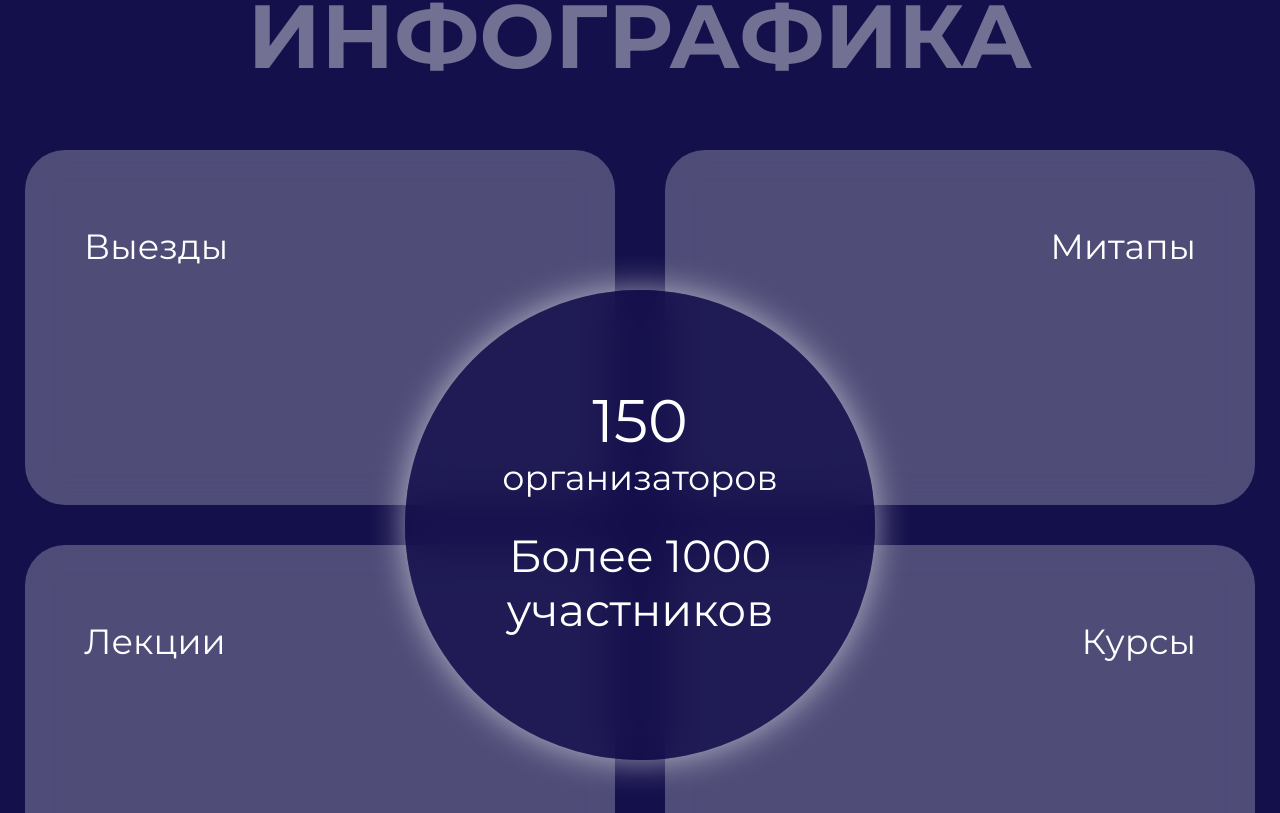
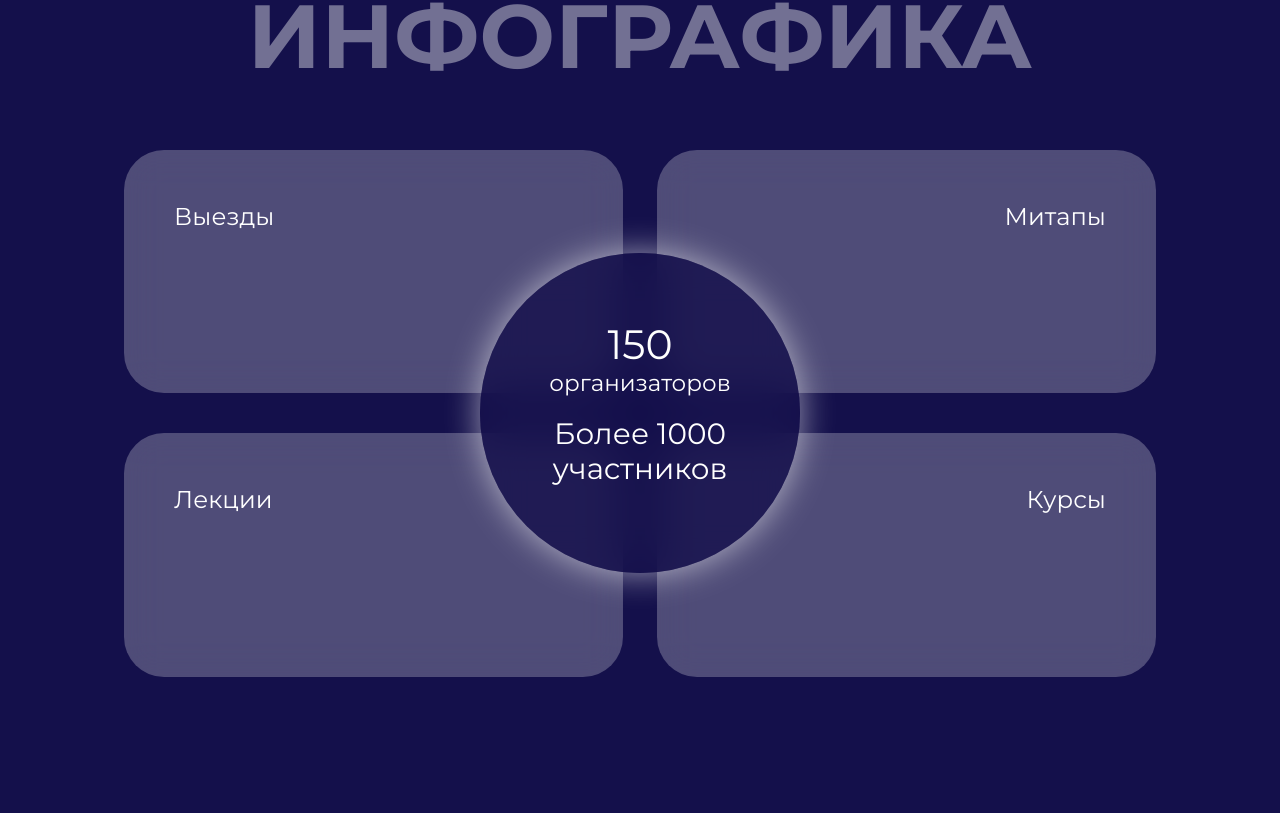
Before and after one commit to bmstu-itstech/Site, an Angular app in the folder Frontend/its-bmstu/: page / in a window 1280 px wide. Shown: the part 1927-2740 px from the top of the page. Built offline with nearby package versions, Linux system fonts and the light colour scheme.

Commit message:
fix infographics's size

```diff
--- a/Frontend/its-bmstu/src/app/pages/infographics/infographics.component.scss
+++ b/Frontend/its-bmstu/src/app/pages/infographics/infographics.component.scss
@@ -8,7 +8,6 @@ div {
 .infographics {
     padding-bottom: 150px;
 }
-
 
 .title {
     padding-top: 5%;
@@ -40,13 +39,13 @@ div {
 }
 
 .rec {
-    width: 748px;
-    height: 355px;
+    width: 39vw;
+    height: 19vw;
     background: rgba(255, 255, 255, 0.25);
     backdrop-filter: blur(18px);
     border-radius: 40px;
-    margin-left: 25px;
-    margin-right: 25px;
+    margin-left: 1.3vw;
+    margin-right: 1.3vw;
     transition: 0.2s ease-in-out;
     position: relative;
 }
@@ -60,8 +59,8 @@ div {
     top: 50%;
     left: 50%;
     transform: translate(-50%, -50%);
-    width: 470px;
-    height: 470px;
+    width: 25vw;
+    height: 25vw;
     border-radius: 50%;
     background: rgba(20, 16, 75, 0.8);
     backdrop-filter: blur(22px);
@@ -81,7 +80,7 @@ div {
     height: 50%;
     width: 100%;
     color: white;
-    font-size: 60px;
+    font-size: 3.2vw;
     text-decoration: none;
     font-family: 'Montserrat';
     font-style: normal;
@@ -95,7 +94,7 @@ div {
     height: 30%;
     width: 100%;
     color: white;
-    font-size: 35px;
+    font-size: 1.8vw;
     text-decoration: none;
     font-family: 'Montserrat';
     font-style: normal;
@@ -109,7 +108,7 @@ div {
     height: 40%;
     width: 100%;
     color: white;
-    font-size: 45px;
+    font-size: 2.3vw;
     text-decoration: none;
     font-family: 'Montserrat';
     font-style: normal;
@@ -125,7 +124,7 @@ div {
     color: #FFFFFF;
     top: 20%;
     left: 10%;
-    font-size: 35px;
+    font-size: 1.9vw;
     font-family: 'Montserrat';
 }
 
@@ -135,6 +134,6 @@ div {
     color: #FFFFFF;
     top: 20%;
     right: 10%;
-    font-size: 35px;
+    font-size: 1.9vw;
     font-family: 'Montserrat';
 }
```
